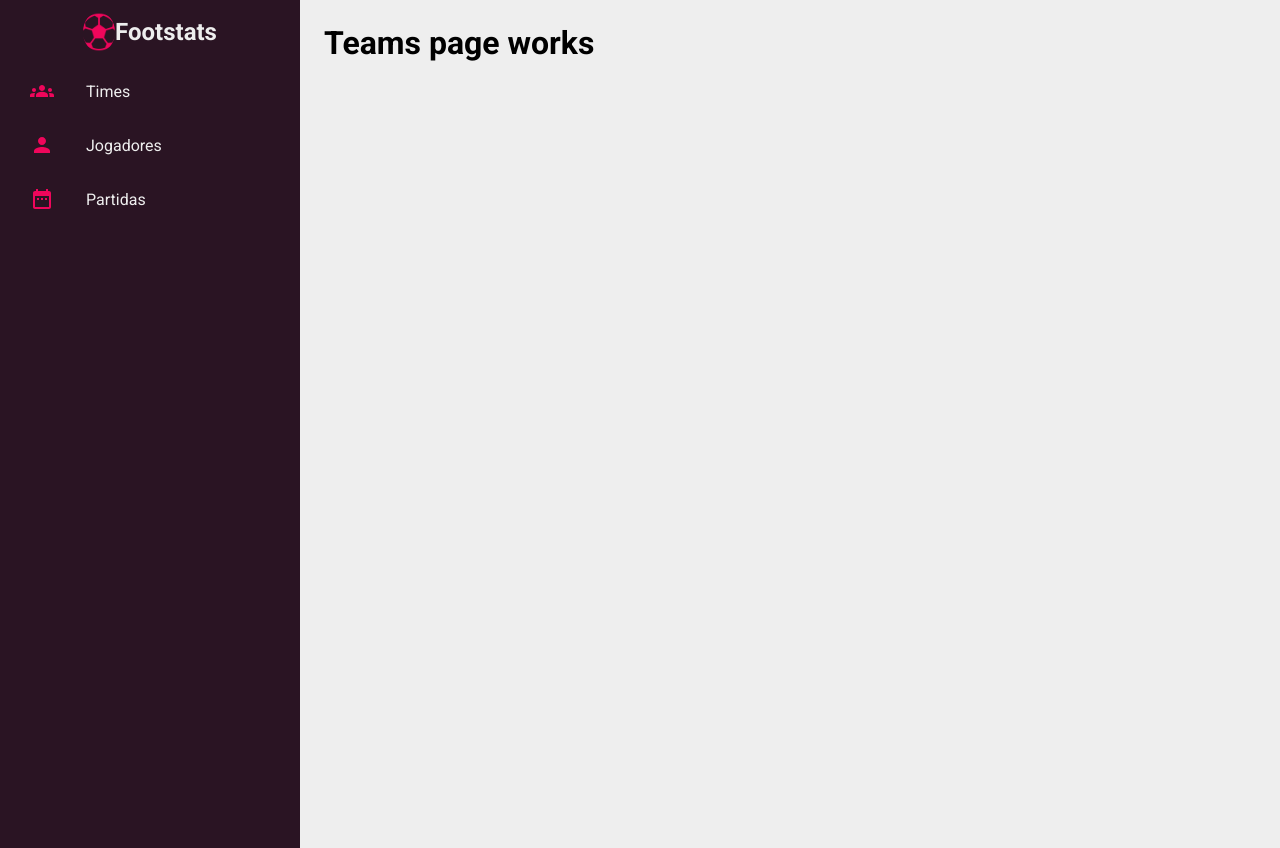
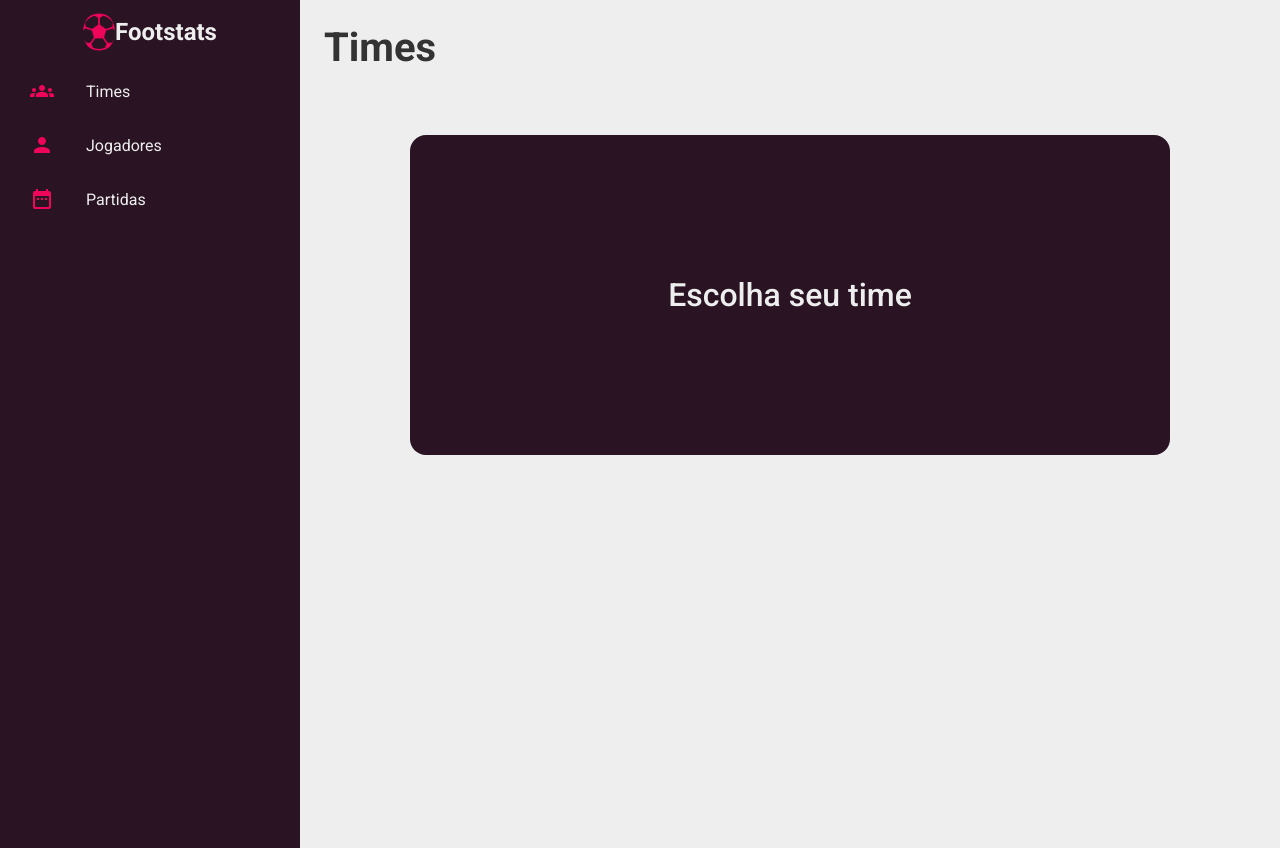
Before and after one commit to VictorJGB/footstats, a React (Vite) app: page /teams in a window 1280 px wide. Built offline with nearby package versions, Linux system fonts and the light colour scheme; no server answers.

Commit message:
feat: teams page design

```diff
--- a/package.json
+++ b/package.json
@@ -1,5 +1,5 @@
 {
-  "name": "my-vue-app",
+  "name": "footstats",
   "private": true,
   "version": "0.0.0",
   "type": "module",
@@ -16,6 +16,7 @@
     "@mui/icons-material": "^5.11.16",
     "@mui/material": "^5.12.3",
     "@reduxjs/toolkit": "^1.9.5",
+    "@types/node": "^20.1.0",
     "axios": "^1.4.0",
     "react": "^18.2.0",
     "react-dom": "^18.2.0",
@@ -23,6 +24,7 @@
     "react-router": "^6.11.1",
     "react-router-dom": "^6.11.1",
     "sass": "^1.62.1",
+    "save-dev": "^0.0.1-security",
     "styled-components": "^5.3.10"
   },
   "devDependencies": {
--- /dev/null
+++ b/src/components/Card/Card.styles.ts
@@ -0,0 +1,17 @@
+import styled from "styled-components";
+
+export const CardWrapper = styled.div<{
+  width?: string;
+  height?: string;
+  bgColor?: string;
+}>`
+  display: flex;
+  flex-direction: column;
+  justify-content: space-around;
+  align-items: center;
+  width: ${(props) => props.width ?? "50vmin"};
+  height: ${(props) => props.height ?? "25vmax"};
+  background-color: ${(props) => props.bgColor ?? props.theme.secondaryBg};
+
+  border-radius: 16px;
+`;
--- /dev/null
+++ b/src/components/Card/Card.tsx
@@ -0,0 +1,15 @@
+import { ReactNode } from "react";
+import { CardWrapper } from "./Card.styles";
+
+type Props = {
+  children?: ReactNode;
+  width?: string;
+  height?: string;
+  bgColor?: string;
+};
+
+const Card = (props: Props) => {
+  return <CardWrapper {...props}>{props.children}</CardWrapper>;
+};
+
+export default Card;
--- a/src/components/Sidebar/Sidebar.tsx
+++ b/src/components/Sidebar/Sidebar.tsx
@@ -43,8 +43,8 @@ const Sidebar = () => {
             <h1>Footstats</h1>
           </Stack>
         </Toolbar>
-        {appRoutes.map((route) =>
-          route.sidebarProps ? <SideBarItem item={route} /> : null
+        {appRoutes.map((route, index) =>
+          route.sidebarProps ? <SideBarItem key={index} item={route} /> : null
         )}
       </List>
     </Drawer>
--- a/src/components/Subtitle/Subtitle.styles.ts
+++ b/src/components/Subtitle/Subtitle.styles.ts
@@ -1,8 +1,8 @@
 import styled from "styled-components";
 
 export const StyledH2 = styled.h2<{ fontSize?: string; color?: string }>`
-  font-size: ${(props) => props.fontSize || "2.5vmin"};
+  font-size: ${(props) => props.fontSize ?? "3vmin"};
   font-weight: 500;
 
-  color: ${(props) => props.color || props.theme.title.black};
+  color: ${(props) => props.color ?? props.theme.title.white};
 `;
--- a/src/components/Subtitle/Subtitle.tsx
+++ b/src/components/Subtitle/Subtitle.tsx
@@ -1,11 +1,14 @@
+import { ReactNode } from "react";
 import { StyledH2 } from "./Subtitle.styles";
 
-const Subtitle = (props: any) => {
-  return (
-    <StyledH2 fontSize={props.fontSize} color={props.color}>
-      {props.children}
-    </StyledH2>
-  );
+type Props = {
+  children?: ReactNode;
+  fontSize?: string;
+  color?: string;
+};
+
+const Subtitle = (props: Props) => {
+  return <StyledH2 {...props}>{props.children}</StyledH2>;
 };
 
 export default Subtitle;
--- a/src/pages/home/Home.styles.ts
+++ b/src/pages/home/Home.styles.ts
@@ -1,6 +1,4 @@
 import styled from "styled-components";
-
-import { Button } from "@mui/material";
 
 export const Container = styled.div`
   width: 100%;
@@ -17,18 +15,6 @@ export const TitleContainer = styled.div`
   text-align: start;
 `;
 
-export const ButtonsBox = styled.div`
-  display: flex;
-  flex-direction: column;
-  justify-content: space-around;
-  align-items: center;
-  width: 70vmin;
-  height: 25vmax;
-  background-color: ${(props) => props.theme.secondaryBg};
-
-  border-radius: 16px;
-`;
-
 export const Bold = styled.strong`
   color: ${(Props) => Props.theme.bold.color};
 `;
--- a/src/pages/home/Home.tsx
+++ b/src/pages/home/Home.tsx
@@ -1,4 +1,4 @@
-import { Bold, ButtonsBox, Container, TitleContainer } from "./Home.styles";
+import { Bold, Container, TitleContainer } from "./Home.styles";
 
 import Title from "../../components/Title/Title";
 import Subtitle from "../../components/Subtitle/Subtitle";
@@ -11,6 +11,7 @@ import GroupsIcon from "@mui/icons-material/Groups";
 import PersonIcon from "@mui/icons-material/Person";
 import DateRangeIcon from "@mui/icons-material/DateRange";
 import IconButton from "../../components/IconButton/IconButton";
+import Card from "../../components/Card/Card";
 
 const HomePage = () => {
   return (
@@ -27,7 +28,7 @@ const HomePage = () => {
       </TitleContainer>
 
       {/* Buttons box */}
-      <ButtonsBox>
+      <Card width={"70vmin"} height={"25vmax"} bgColor={Theme.secondaryBg}>
         <Subtitle fontSize={"2.5em"} color={Theme.title.white}>
           Escolha uma ação
         </Subtitle>
@@ -49,7 +50,7 @@ const HomePage = () => {
             Partidas
           </IconButton>
         </Box>
-      </ButtonsBox>
+      </Card>
     </Container>
   );
 };
--- a/src/pages/teams/Teams.styles.ts
+++ b/src/pages/teams/Teams.styles.ts
@@ -1,3 +1,13 @@
 import styled from "styled-components";
 
-export const Container = styled.div``;
+export const Container = styled.div`
+  display: flex;
+  flex-direction: column;
+  align-items: center;
+  justify-content: center;
+  gap: 5vmax;
+
+  h1 {
+    align-self: flex-start;
+  }
+`;
--- a/src/pages/teams/Teams.tsx
+++ b/src/pages/teams/Teams.tsx
@@ -1,11 +1,23 @@
+import { useEffect } from "react";
+import Title from "../../components/Title/Title";
+import { getTeams } from "../../services/api";
 import { Container } from "./Teams.styles";
+import Card from "../../components/Card/Card";
+import Subtitle from "../../components/Subtitle/Subtitle";
 
-type Props = object;
+const TeamsPage = () => {
+  const { data: teams } = getTeams();
 
-const TeamsPage = (props: Props) => {
+  useEffect(() => {
+    console.log(teams);
+  }, [teams]);
+
   return (
     <Container>
-      <h1>Teams page works</h1>
+      <Title>Times</Title>
+      <Card width="95vmin">
+        <Subtitle fontSize="4vmin">Escolha seu time</Subtitle>
+      </Card>
     </Container>
   );
 };
--- a/src/services/api.ts
+++ b/src/services/api.ts
@@ -1,30 +1,33 @@
-import axios from "axios";
+import axios, { AxiosRequestConfig } from "axios";
 import { useEffect, useState } from "react";
 
-export function getTeams<T = unknown>(url: string) {
+const api = axios.create({
+  baseURL: "https://apiv3.apifootball.com/",
+  timeout: 1000,
+});
+
+const apiKey =
+  "4982a75d8a59feb1df3929d79e015fe3e6055b41029252b5706b5fcdc8f6bf00";
+
+export function getTeams<T = unknown>() {
   // eslint-disable-next-line react-hooks/rules-of-hooks
   const [data, setData] = useState<T | null>(null);
-  const apiKey =
-    "4982a75d8a59feb1df3929d79e015fe3e6055b41029252b5706b5fcdc8f6bf00";
-
-  //   base configurations for the request
-  // eslint-disable-next-line react-hooks/exhaustive-deps
-  const config = {
-    method: "get",
-    url: url,
+  const config: AxiosRequestConfig = {
     params: {
       action: "get_teams",
       APIkey: apiKey,
-      team_id: 73,
+      league_id: 300, //Spain league
     },
   };
 
+  //   base configurations for the request
+
   // eslint-disable-next-line react-hooks/rules-of-hooks
   useEffect(() => {
-    axios(config).then((res) => {
+    api.get("", config).then((res) => {
       setData(res.data);
     });
-  }, [config, url]);
+  }, [config]);
 
   return { data };
 }
```
Also changed, not shown: 1 other file (tests, documents, lock files or other folders).
